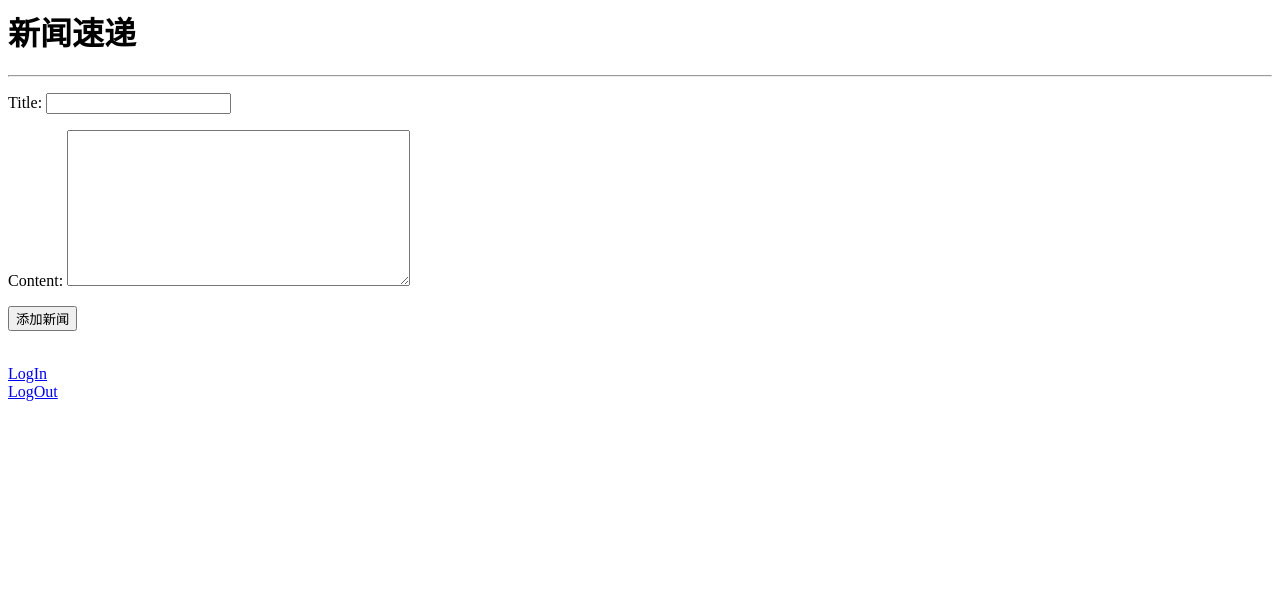
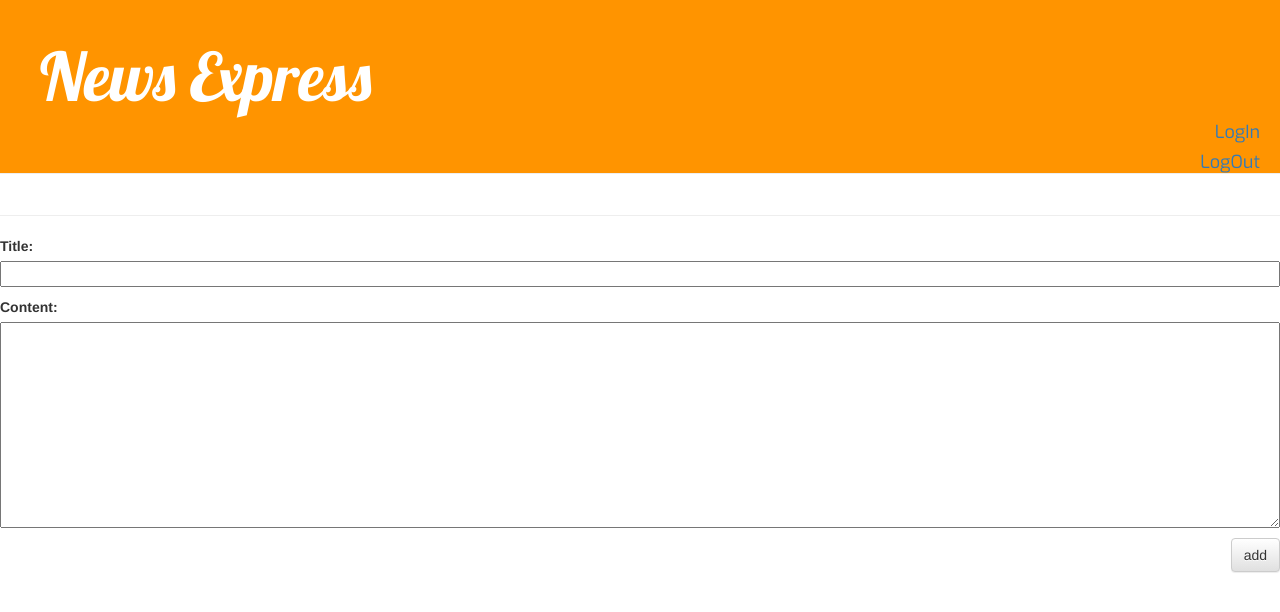
Before and after one commit to HorribleMe/thssxsy.github.io, a Django app: page / in a window 1280 px wide. Shown: the top 612 px of the page. Run offline with Django 3.2, Linux system fonts and the light colour scheme; data that the repository does not hold is empty; some libraries are stand-ins or nearby versions.

Commit message:
newsWeb css
add css

```diff
--- /dev/null
+++ b/newsWeb/news/static/css/news.css
@@ -0,0 +1,50 @@
+.page-header {
+    background-color: #ff9400;
+    margin-top: 0;
+    padding: 20px 20px 20px 40px;
+}
+
+.page-header h1, .page-header h1 a, .page-header h1 a:visited, .page-header h1 a:active {
+    color: #ffffff;
+    font-size: 50pt;
+    text-decoration: none;
+}
+
+.content {
+    margin-left: 40px;
+}
+
+h1, h2, h3 {
+    font-family: 'Lobster', cursive;
+}
+
+h4 {
+	font-family: 'Exo', sans-serif;
+}
+
+.save {
+    float: right;
+}
+
+.post-form textarea, .post-form input {
+    width: 100%;
+}
+
+.top-menu, .top-menu:hover, .top-menu:visited {
+    color: #ffffff;
+    float: right;
+    font-size: 26pt;
+    margin-right: 20px;
+}
+
+.newsList {
+    margin-bottom: 70px;
+}
+
+.newsList h1 a, .newsList h1 a:visited {
+    color: #000000;
+}
+
+.logLink {
+	float: right;
+}
--- a/newsWeb/news/templates/news/news_list.html
+++ b/newsWeb/news/templates/news/news_list.html
@@ -1,24 +1,44 @@
+{% load staticfiles %}
 <html>
 <head>
 	<meta charset="utf-8"/>
-	<title>新闻速递</title>
+	<link rel="stylesheet" href="//maxcdn.bootstrapcdn.com/bootstrap/3.2.0/css/bootstrap.min.css">
+	<link rel="stylesheet" href="//maxcdn.bootstrapcdn.com/bootstrap/3.2.0/css/bootstrap-theme.min.css">
+	<link href="//fonts.googleapis.com/css?family=Lobster&subset=latin,latin-ext" rel="stylesheet" type="text/css">
+	<link href='https://fonts.googleapis.com/css?family=Exo' rel='stylesheet' type='text/css'>
+	<link rel="stylesheet" href="{% static 'css/news.css' %}">
+	<title>HorribleMe</title>
+
 </head>
 <body>
-	<h1>新闻速递</h1>
-	{% for new in news %}
-	<div>
-		<h2>{{ new.title }}</h2>
-		<p><b>{{ new.author }}</b>发表于{{new.time}}</p>
-		<p>{{ new.content }}</p>
+	<div class="page-header">
+	<h1><a href='/' id="headTitle">News Express</a></h1>
+	<h4><a class="logLink" href="http://127.0.0.1:8000/accounts/login/">LogIn</a></h4><br>
+	<h4><a class="logLink" href="http://127.0.0.1:8000/accounts/logout/">LogOut</a></h4>
 	</div>
-	{% endfor %}
+
+	<div class="content container">
+		<div class="row">
+			<div class="col-md-8">
+				{% for new in news %}
+				<div class="newsList">
+				<h2>{{ new.title }}</h2>
+				<p><b>{{ new.author }}</b> at {{new.time}}</p>
+				<p>{{ new.content }}</p>
+				</div>
+				{% endfor %}
+			</div>
+		</div>
+	</div>
 	<hr>
 	<form method="POST" class="post-form">{%csrf_token%}
 	{{ form.as_p }}
-	<button type="submit" class="save btn btn-default">添加新闻</button>
+	<button type="submit" class="save btn btn-default">add</button>
 	</form>
 </body>
+
 <br>
-<a href="http://127.0.0.1:8000/accounts/login/">LogIn</a><br>
-<a href="http://127.0.0.1:8000/accounts/logout/">LogOut</a>
+<footer>
+
+</footer>
 </html>
--- a/newsWeb/newsWeb/settings.py
+++ b/newsWeb/newsWeb/settings.py
@@ -39,6 +39,7 @@ INSTALLED_APPS = [
     'django.contrib.staticfiles',
     'account',
     'news',
+    'bootstrap3',
 ]
 
 MIDDLEWARE_CLASSES = [
@@ -124,3 +125,4 @@ USE_TZ = True
 
 STATIC_URL = '/static/'
 STATIC_ROOT = os.path.join(BASE_DIR, 'static')
+LOGIN_REDIRECT_URL = '/'
```
